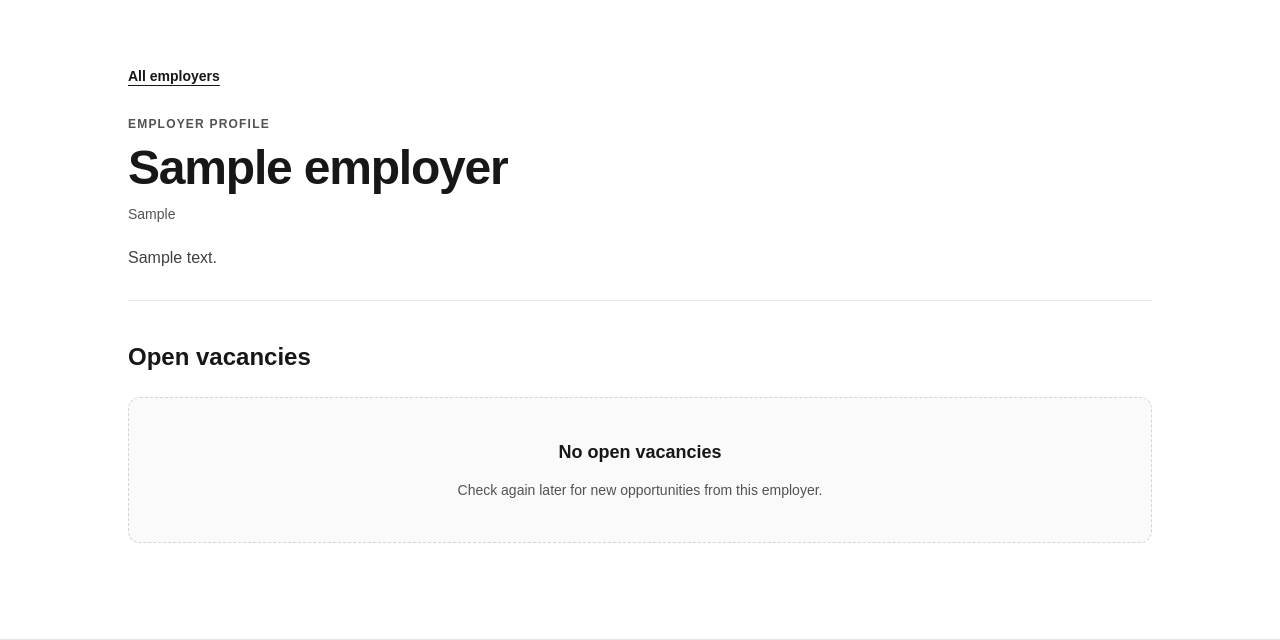
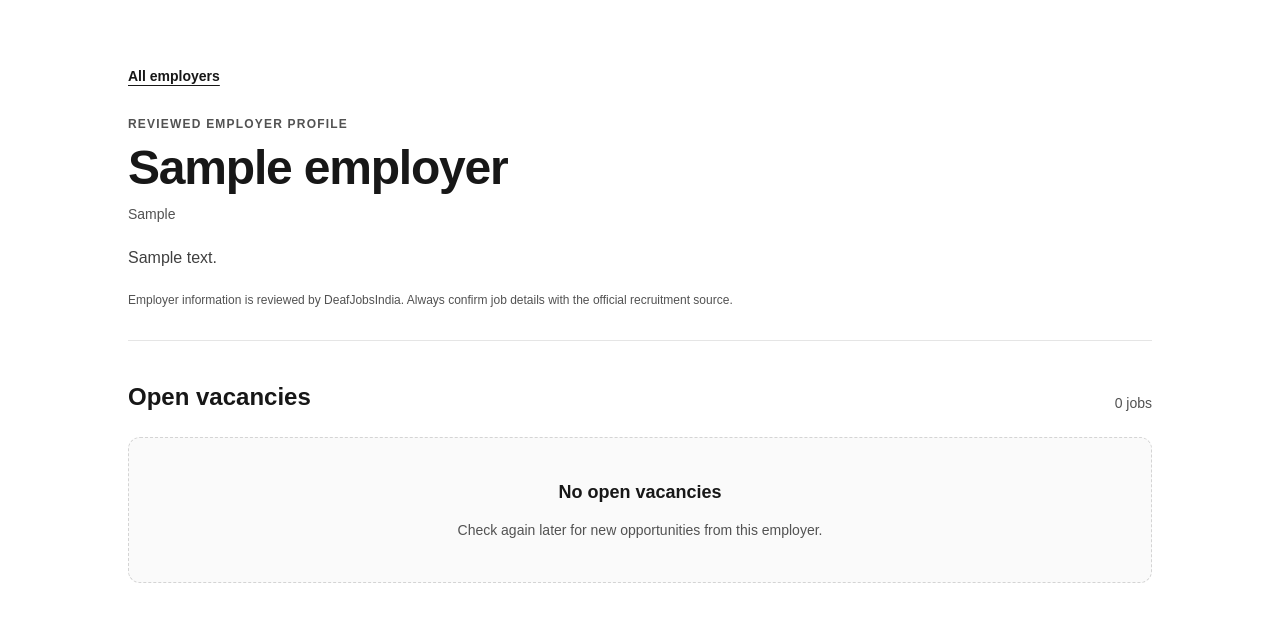
Before and after one commit to InKunalMahajan/deafjobsindia, a Laravel app: page /employers/sample in a window 1280 px wide. Shown: the part 65-705 px from the top of the page. Run offline with Laravel 12, Linux system fonts and the light colour scheme; tables that the repository leaves empty hold one stand-in row (values such as "Sample post"); style sheets or scripts are compiled from the project's sources; some libraries are stand-ins or nearby versions.

Commit message:
Stage 07: refine employer directory and public job information

```diff
--- a/resources/views/pages/employer-profile.blade.php
+++ b/resources/views/pages/employer-profile.blade.php
@@ -3,16 +3,24 @@
   <div class="mx-auto max-w-5xl">
     <a href="{{ route('employers.index') }}" class="text-sm font-semibold underline underline-offset-4">All employers</a>
     <header class="mt-7 border-b border-neutral-200 pb-7">
-      <p class="text-xs font-semibold uppercase tracking-widest text-neutral-600">Employer profile</p>
+      <p class="text-xs font-semibold uppercase tracking-widest text-neutral-600">Reviewed employer profile</p>
       <h1 class="mt-3 break-words text-3xl font-extrabold tracking-tight sm:text-5xl">{{ $employer->name }}</h1>
-      @if($employer->location)<p class="mt-3 text-sm text-neutral-600">{{ $employer->location }}</p>@endif
-      @if($employer->description)<p class="mt-5 max-w-3xl whitespace-pre-line break-words leading-7 text-neutral-700">{{ $employer->description }}</p>@endif
-      @if($employer->website && filter_var($employer->website,FILTER_VALIDATE_URL) && str_starts_with($employer->website,'https://'))
-        <a class="mt-5 inline-block break-all text-sm font-semibold underline" href="{{ $employer->website }}" rel="noopener noreferrer" target="_blank">Employer website</a>
+      @if($employer->location)
+        <p class="mt-3 break-words text-sm text-neutral-600">{{ $employer->location }}</p>
       @endif
+      @if($employer->description)
+        <div class="mt-5 max-w-3xl whitespace-pre-line break-words leading-7 text-neutral-700">{{ $employer->description }}</div>
+      @endif
+      @if($employer->website && filter_var($employer->website, FILTER_VALIDATE_URL) && str_starts_with($employer->website, 'https://'))
+        <a class="mt-5 inline-block break-all text-sm font-semibold underline underline-offset-4" href="{{ $employer->website }}" rel="noopener noreferrer" target="_blank">Visit employer website</a>
+      @endif
+      <p class="mt-4 text-xs leading-6 text-neutral-600">Employer information is reviewed by DeafJobsIndia. Always confirm job details with the official recruitment source.</p>
     </header>
     <section class="mt-10">
-      <h2 class="text-2xl font-bold">Open vacancies</h2>
+      <div class="flex flex-wrap items-end justify-between gap-3">
+        <h2 class="text-2xl font-bold">Open vacancies</h2>
+        <p class="text-sm text-neutral-600">{{ $jobs->total() }} {{ $jobs->total() == 1 ? 'job' : 'jobs' }}</p>
+      </div>
       <div class="mt-6 grid gap-5 md:grid-cols-2">
         @forelse($jobs as $job)
           <x-job-card :job="$job" />
```
